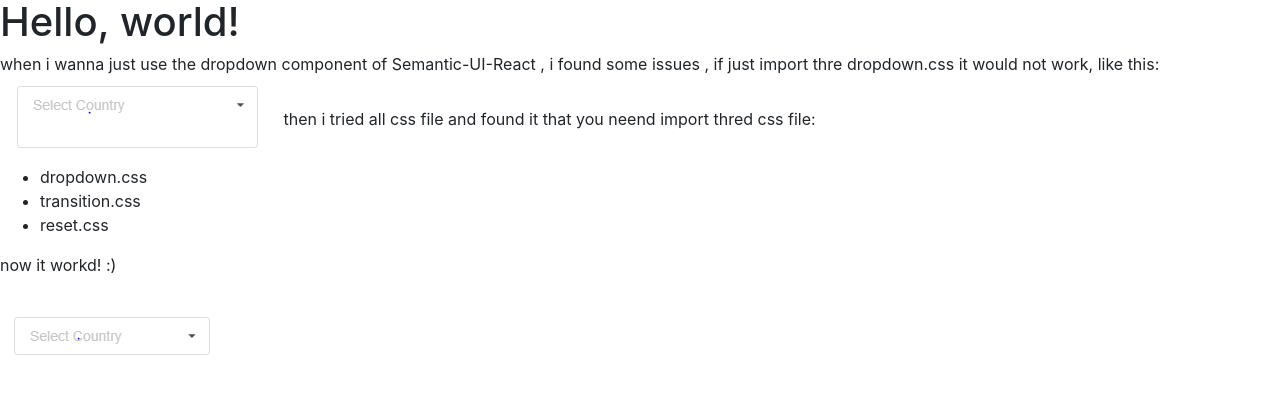
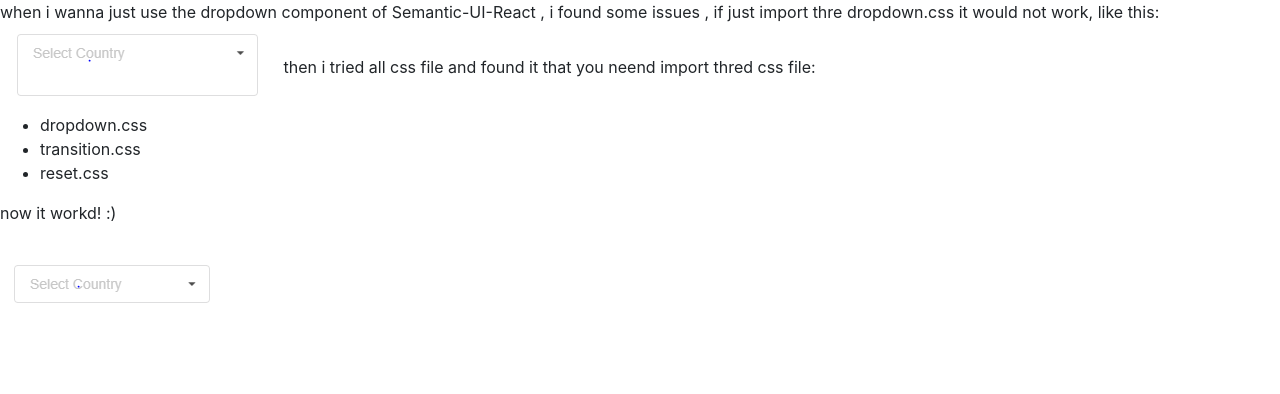
Before and after one commit to jomalonejia/jomalonejia.github.io, a plain HTML site: page page/1.html in a window 1280 px wide. Drawn offline with nearby package versions, Linux system fonts and the light colour scheme.

Commit message:
2017/9/13

```diff
--- a/page/1.html
+++ b/page/1.html
@@ -9,7 +9,6 @@
     <link rel="stylesheet" href="https://cdn.bootcss.com/bootstrap/4.0.0-beta/css/bootstrap.min.css" integrity="sha384-/Y6pD6FV/Vv2HJnA6t+vslU6fwYXjCFtcEpHbNJ0lyAFsXTsjBbfaDjzALeQsN6M" crossorigin="anonymous">
 </head>
 <body>
-<h1>Hello, world!</h1>
 
 <!-- Optional JavaScript -->
 <!-- jQuery first, then Popper.js, then Bootstrap JS -->
```
Also changed, not shown: page/2.html (+0 -1 lines).
